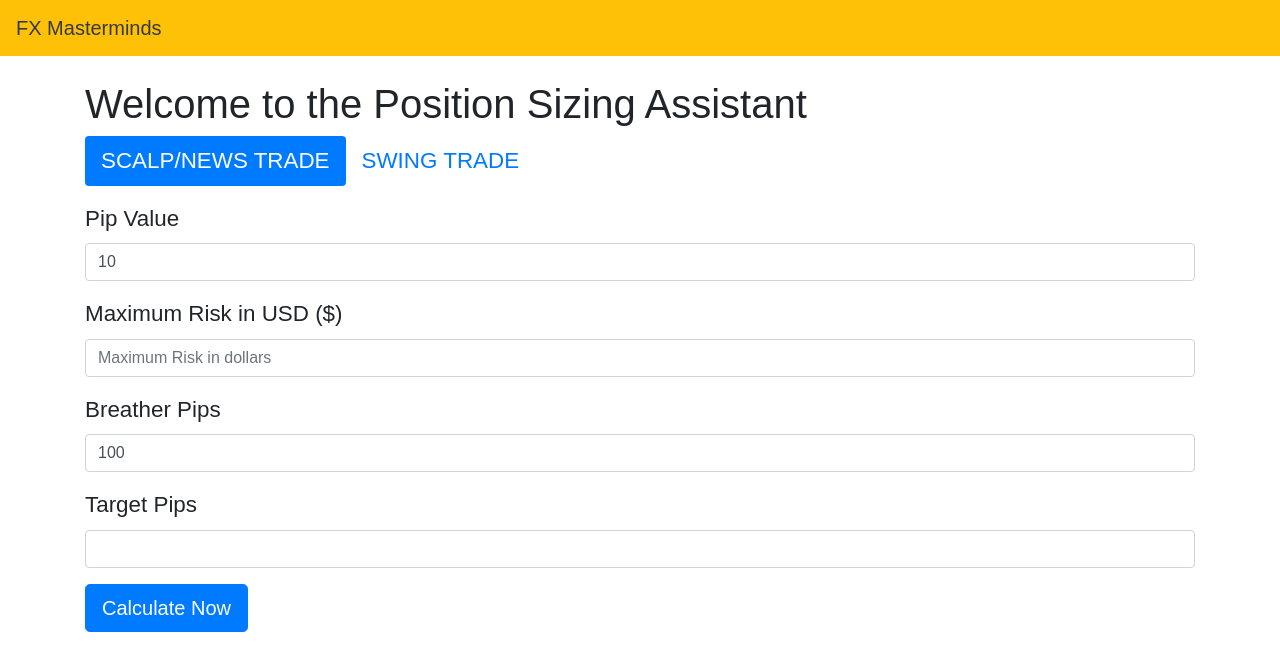
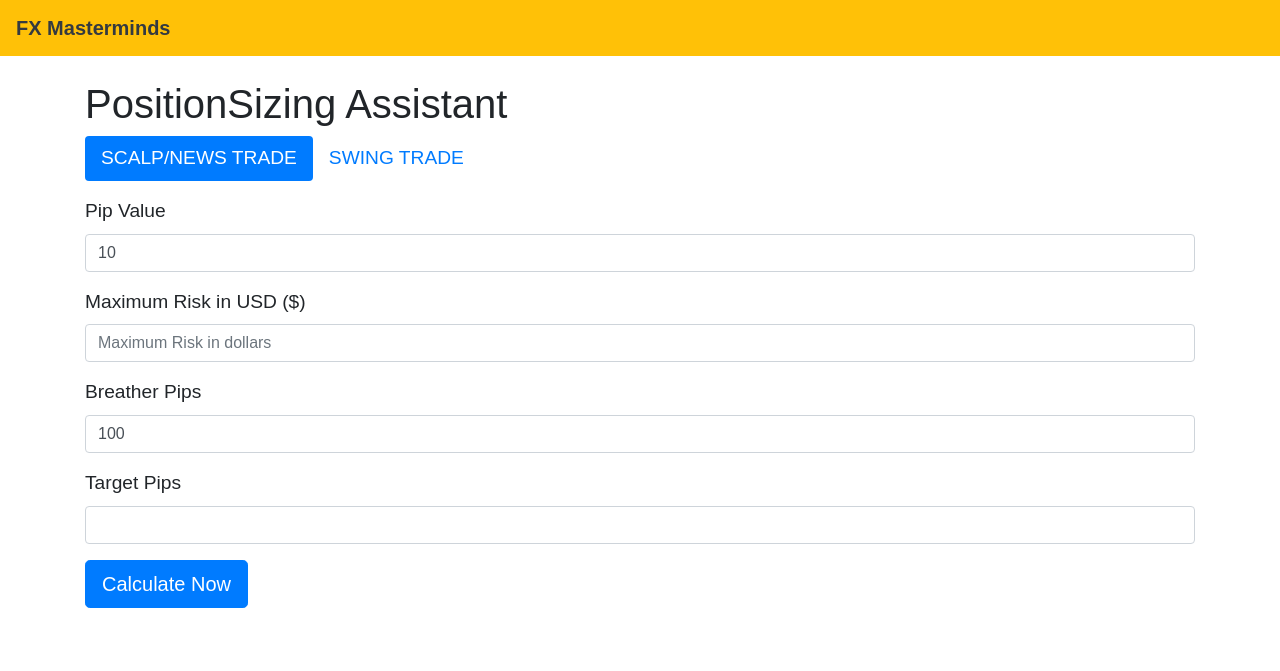
Before and after one commit to lennykioko/PositionSizing-Assistant, a Flask app: page / in a window 1280 px wide. Shown: the top 671 px of the page. Run offline with Flask 2, Linux system fonts and the light colour scheme; some libraries are stand-ins or nearby versions.

Commit message:
Add Exception handling and reduce font size

```diff
--- a/app.py
+++ b/app.py
@@ -48,7 +48,11 @@ def calcScalp():
     breather_pips = request.form['breatherPips']
     target_pips = request.form['targetPips']
 
-    results = calculate_scalp(float(pip_value), float(max_risk), float(breather_pips), float(target_pips))  # noqa E501
+    try:
+        results = calculate_scalp(float(pip_value), float(max_risk), float(breather_pips), float(target_pips))  # noqa E501
+    except Exception as e:
+        print(e)
+        results = {}
 
     return render_template('scalping.html', results=results)
 
@@ -67,7 +71,11 @@ def calcSwings():
     sl_pips = request.form['SLPips']
     tp_pips = request.form['TPPips']
 
-    results = calculate_swing(float(pip_value), float(max_risk), float(sl_pips), float(tp_pips))  # noqa E501
+    try:
+        results = calculate_swing(float(pip_value), float(max_risk), float(sl_pips), float(tp_pips))  # noqa E501
+    except Exception as e:
+        print(e)
+        results = {}
 
     return render_template('swings.html', results=results)
 
--- a/templates/scalping.html
+++ b/templates/scalping.html
@@ -10,16 +10,16 @@
     <style>
         body {
             font-family: 'Montserrat', sans-serif;
-            font-size: 1.4rem;
+            font-size: 1.2rem;
         }
     </style>
 </head>
 <body>
     <nav class="navbar navbar-light bg-warning">
-        <span class="navbar-brand mb-0 h1 text-dark">FX Masterminds</span>
+        <span class="navbar-brand mb-0 h1 text-dark"><b>FX Masterminds</b></span>
     </nav>
     <div class="container mt-4">
-        <h1>Welcome to the Position Sizing Assistant</h1>
+        <h1>PositionSizing Assistant</h1>
         <ul class="nav nav-pills mb-3">
             <li class="nav-item">
                 <a class="nav-link active" href="{{ url_for('scalping') }}">SCALP/NEWS TRADE</a>
--- a/templates/swings.html
+++ b/templates/swings.html
@@ -10,16 +10,16 @@
     <style>
         body {
             font-family: 'Montserrat', sans-serif;
-            font-size: 1.4rem;
+            font-size: 1.2rem;
         }
     </style>
 </head>
 <body>
     <nav class="navbar navbar-light bg-warning">
-        <span class="navbar-brand mb-0 h1 text-dark">FX Masterminds</span>
+        <span class="navbar-brand mb-0 h1 text-dark"><b>FX Masterminds</b></span>
     </nav>
     <div class="container mt-4">
-        <h1>Welcome to the Position Sizing Assistant</h1>
+        <h1>PositionSizing Assistant</h1>
         <ul class="nav nav-pills mb-3">
             <li class="nav-item">
                 <a class="nav-link" href="{{ url_for('scalping') }}">SCALP/NEWS TRADE</a>
```
